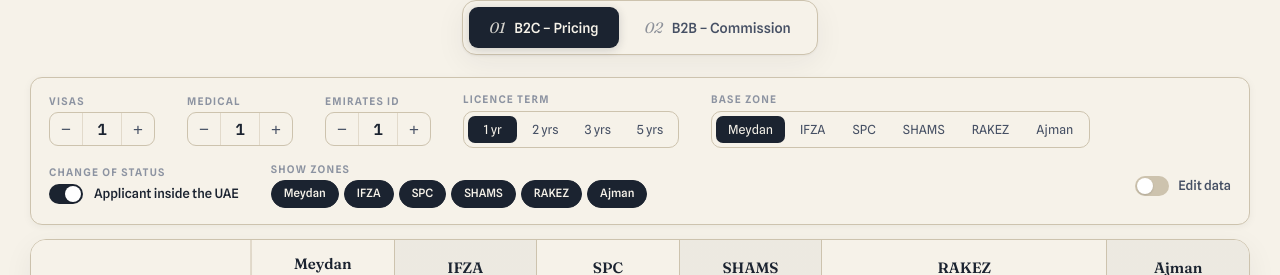
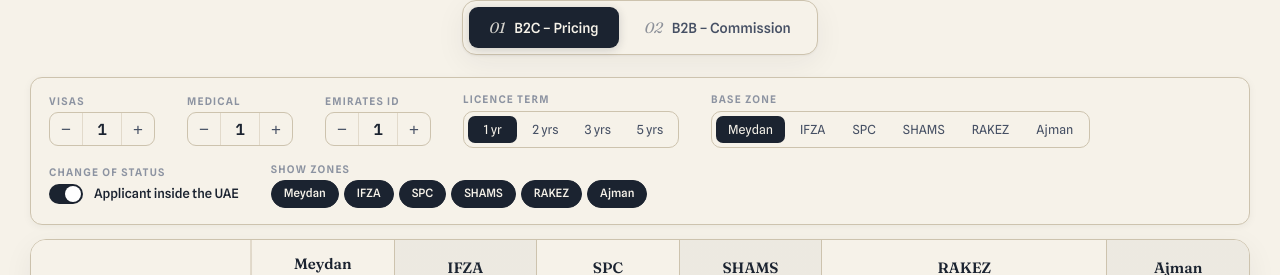
Before and after one commit to Husainabbas786/COMPETITOR360_V2, a React (Vite) app: page / in a window 1280 px wide. Shown: the part 183-458 px from the top of the page. Built offline with nearby package versions, Linux system fonts and the light colour scheme.

Commit message:
Disable Edit-data feature behind EDIT_ENABLED flag (kept fully intact, flip to re-enable) — read-only for shared link

```diff
--- a/src/components/b2c/B2CControls.jsx
+++ b/src/components/b2c/B2CControls.jsx
@@ -59,6 +59,7 @@ function Stepper({ label, value, onStep, title }) {
 export default function B2CControls({
   state,
   setState,
+  editEnabled = true,
   editMode,
   setEditMode,
   zones = [],
@@ -168,11 +169,13 @@ export default function B2CControls({
         </div>
       </div>
 
-      <label className={`edit-toggle cbar-edit ${editMode ? 'on' : ''}`}>
-        <input type="checkbox" checked={editMode} onChange={(e) => setEditMode(e.target.checked)} />
-        <span className="tgl-track" />
-        {COPY.edit.toggle}
-      </label>
+      {editEnabled && (
+        <label className={`edit-toggle cbar-edit ${editMode ? 'on' : ''}`}>
+          <input type="checkbox" checked={editMode} onChange={(e) => setEditMode(e.target.checked)} />
+          <span className="tgl-track" />
+          {COPY.edit.toggle}
+        </label>
+      )}
     </div>
   )
 }
--- a/src/components/b2c/B2CView.jsx
+++ b/src/components/b2c/B2CView.jsx
@@ -14,6 +14,12 @@ const cloneSchema = (s) => JSON.parse(JSON.stringify(s))
 
 // Stable empty-notes reference so the table doesn't see a new object each render.
 const EMPTY_NOTES = {}
+
+// Feature flag for the Edit-data feature (the drawer, live editing, download/reset).
+// FALSE = shipped/read-only state for the shared link: the "Edit data" toggle is
+// hidden and edit mode can never be entered. Flip to TRUE to restore full editing —
+// no code is removed, everything below stays wired.
+const EDIT_ENABLED = false
 
 // Rebuilt B2C view. The two-column grid holds ONLY the control rail and the
 // table, so the sticky rail releases exactly at the table's end. Everything else
@@ -62,7 +68,7 @@ export default function B2CView({ state, setState }) {
 
   // Make room for the fixed drawer so the table stays fully visible while editing.
   useEffect(() => {
-    document.body.classList.toggle('b2c-editing', editMode)
+    document.body.classList.toggle('b2c-editing', EDIT_ENABLED && editMode)
     return () => document.body.classList.remove('b2c-editing')
   }, [editMode])
 
@@ -71,6 +77,7 @@ export default function B2CView({ state, setState }) {
       <B2CControls
         state={state}
         setState={setState}
+        editEnabled={EDIT_ENABLED}
         editMode={editMode}
         setEditMode={setEditMode}
         zones={ZONE_ORDER}
@@ -89,7 +96,7 @@ export default function B2CView({ state, setState }) {
         <SourcesPanel filter="b2c" />
       </div>
 
-      {editMode && (
+      {EDIT_ENABLED && editMode && (
         <B2CEditPanel
           schema={schema}
           onEdit={onEdit}
```
